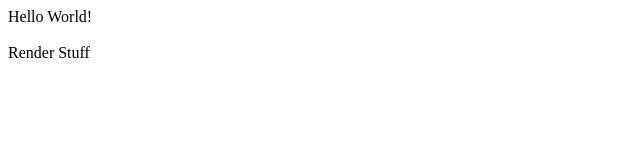
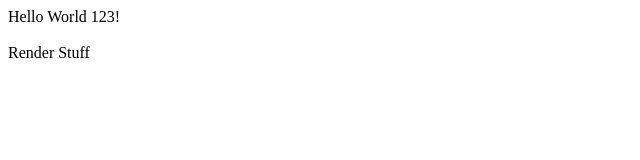
Before and after one commit to johannes-z/vue-lib-starter, a Vue app: page / in a window 1280 px wide. Shown: the top 160 px of the page, without its empty margins (0-640 px from the left). Built offline with nearby package versions, Linux system fonts and the light colour scheme.

Commit message:
add README add dynamic import test

```diff
--- a/package.json
+++ b/package.json
@@ -49,6 +49,6 @@
     "rollup": "^2.3.2",
     "rollup-plugin-babel": "^4.4.0",
     "rollup-plugin-typescript2": "^0.27.0",
-    "rollup-plugin-vue": "5.1.1"
+    "rollup-plugin-vue": "^5.1.6"
   }
 }
--- a/src/App.vue
+++ b/src/App.vue
@@ -1,12 +1,11 @@
 <script lang="tsx">
 import { Vue, Component } from 'vue-property-decorator'
-import HelloWorld from './HelloWorld.vue'
 
-@Component({
-  components: {
-    HelloWorld,
-  },
+const HelloWorld = (): any => ({
+  component: import('./HelloWorld.vue'),
 })
+
+@Component
 export default class App extends Vue {
   async mounted () {
     const test = await this.test()
@@ -18,7 +17,7 @@ export default class App extends Vue {
     // @ts-ignore
     return (
       <div>
-        <HelloWorld msg={'World'} />
+        <HelloWorld msg={'World 123'} />
         <br />
         {this.renderStuff()}
       </div>
```
Also changed, not shown: 2 other files (tests, documents, lock files or other folders).
